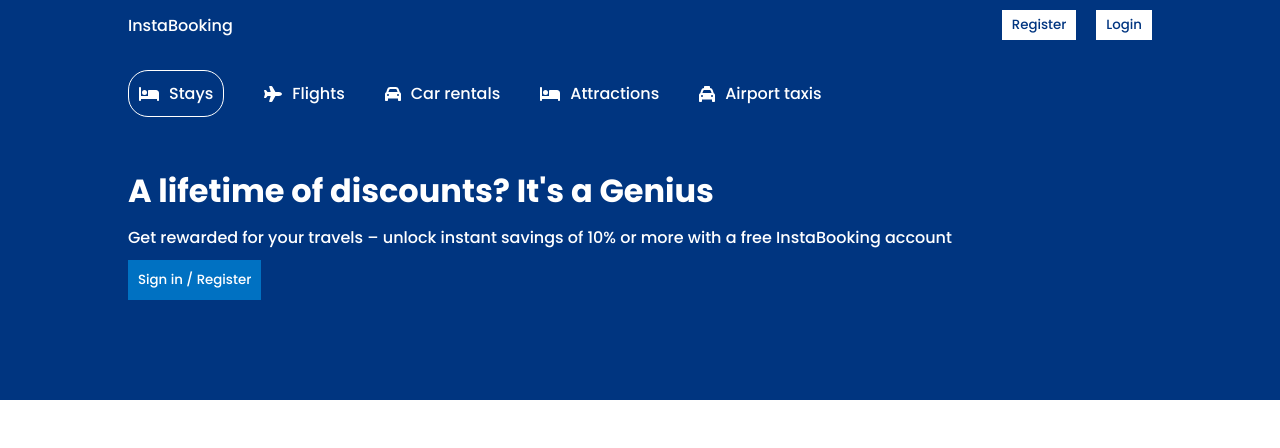
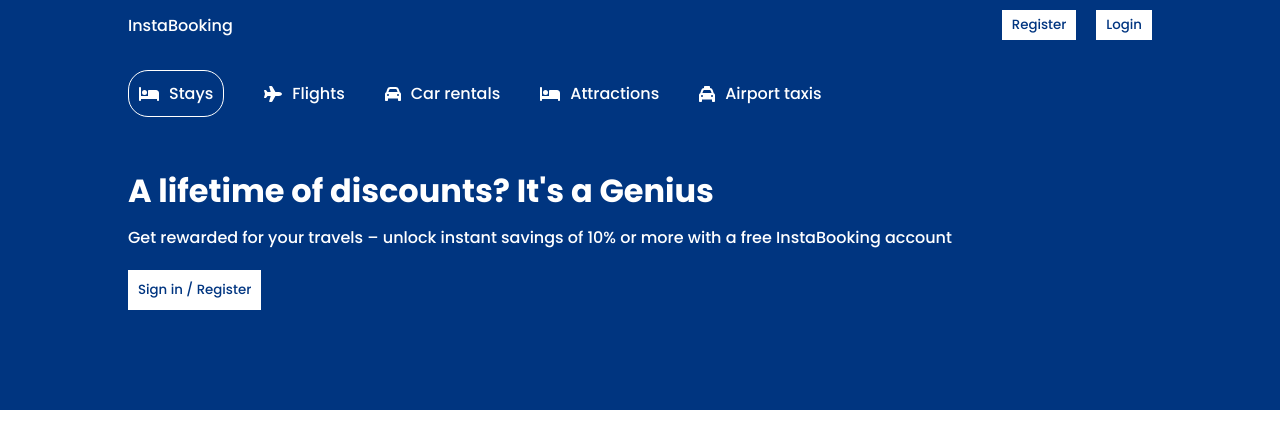
Before and after one commit to Priyatham-Reddy7/booking-app, a React (Vite) app: page / in a window 1280 px wide. In both pictures the pointer is over the button "Sign in / Register". Shown: the top 448 px of the page. Built offline with nearby package versions, Linux system fonts and the light colour scheme; the HTML template or start-up script is replaced by a standard one.

Commit message:
added hover

```diff
--- a/src/components/header/header.css
+++ b/src/components/header/header.css
@@ -40,4 +40,10 @@
     padding: 10px;
     cursor: pointer;
     font-weight: 500;
+    margin-top: 10px;
 }
+
+.headerBtn:hover{
+    background-color: #fff;
+    color: #003580;
+}
```
